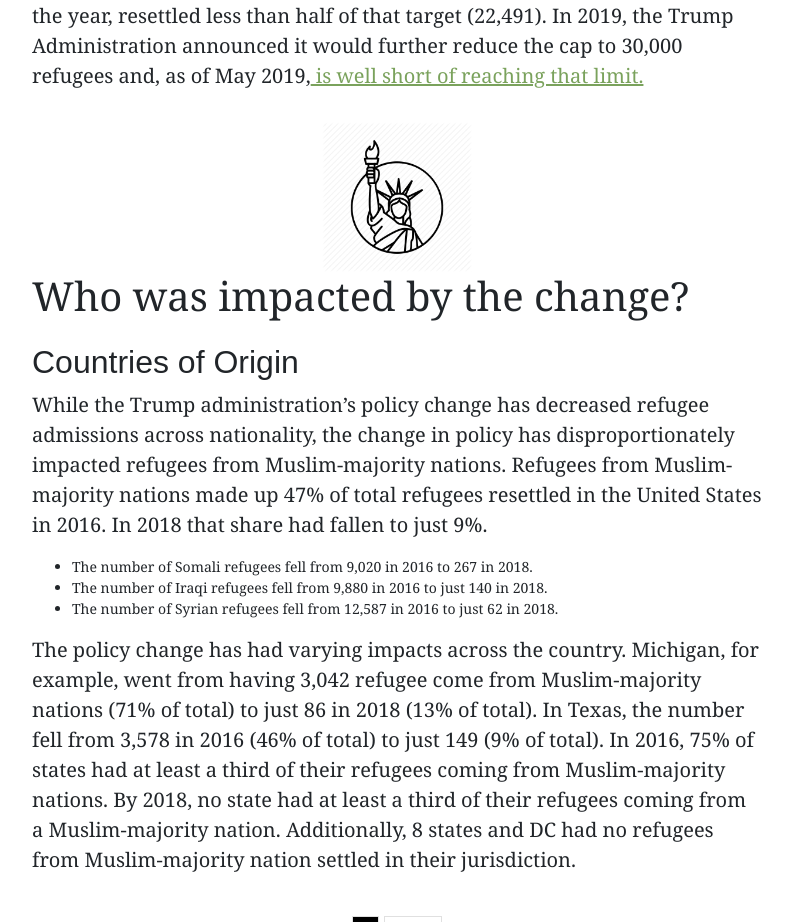
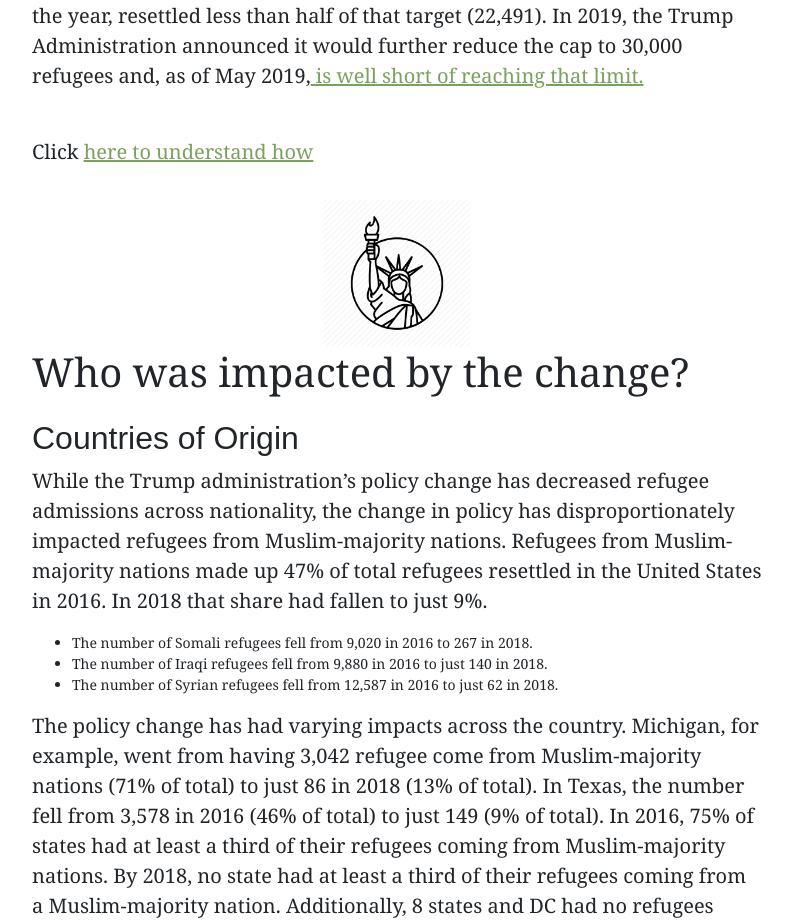
Before and after one commit to lennajohnsen/lennajohnsen.github.io, a website with bundled scripts: page index.html in a window 1280 px wide. Shown: the part 1425-2347 px from the top of the page, without its empty margins (243-1035 px from the left). Built offline with nearby package versions, Linux system fonts and the light colour scheme; no server answers; a web font is replaced by a local one.

Commit message:
inset link

```diff
--- a/index.html
+++ b/index.html
@@ -108,6 +108,15 @@
   </section>
 
 
+  <section id="click through">
+      <div class="container">
+        <div class="row">
+          <div class="col-lg-8 mx-auto">
+            <p class="lead"> Click <a href="https://lennajohnsen.github.io/bigDataClassProject/#"> here to understand how</a></p>
+          </div>
+          </div>
+          </div>
+        </section>
 
   <div class="container">
       <div class="row">
```
